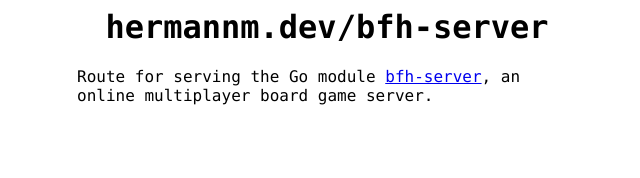
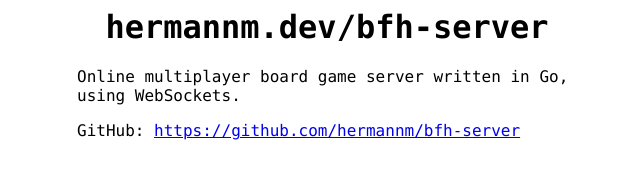
Before and after one commit to hermannm/hermannm.dev, a plain HTML site: page bfh-server/index.html in a window 1280 px wide. Shown: the whole page, without its empty margins (321-961 px from the left). Drawn offline with Linux system fonts and the light colour scheme.

Commit message:
update bfh-server page

```diff
--- a/bfh-server/index.html
+++ b/bfh-server/index.html
@@ -16,7 +16,10 @@
 		<div id="main">
 			<h1 class="text-centered">hermannm.dev/bfh-server</h1>
 			<p>
-				Route for serving the Go module <a href="https://github.com/hermannm/bfh-server">bfh-server</a>, an online multiplayer board game server.
+				Online multiplayer board game server written in Go, using WebSockets.
+			</p>
+			<p>
+				GitHub: <a href="https://github.com/hermannm/bfh-server">https://github.com/hermannm/bfh-server</a>
 			</p>
 		</div>
 	</body>
```
